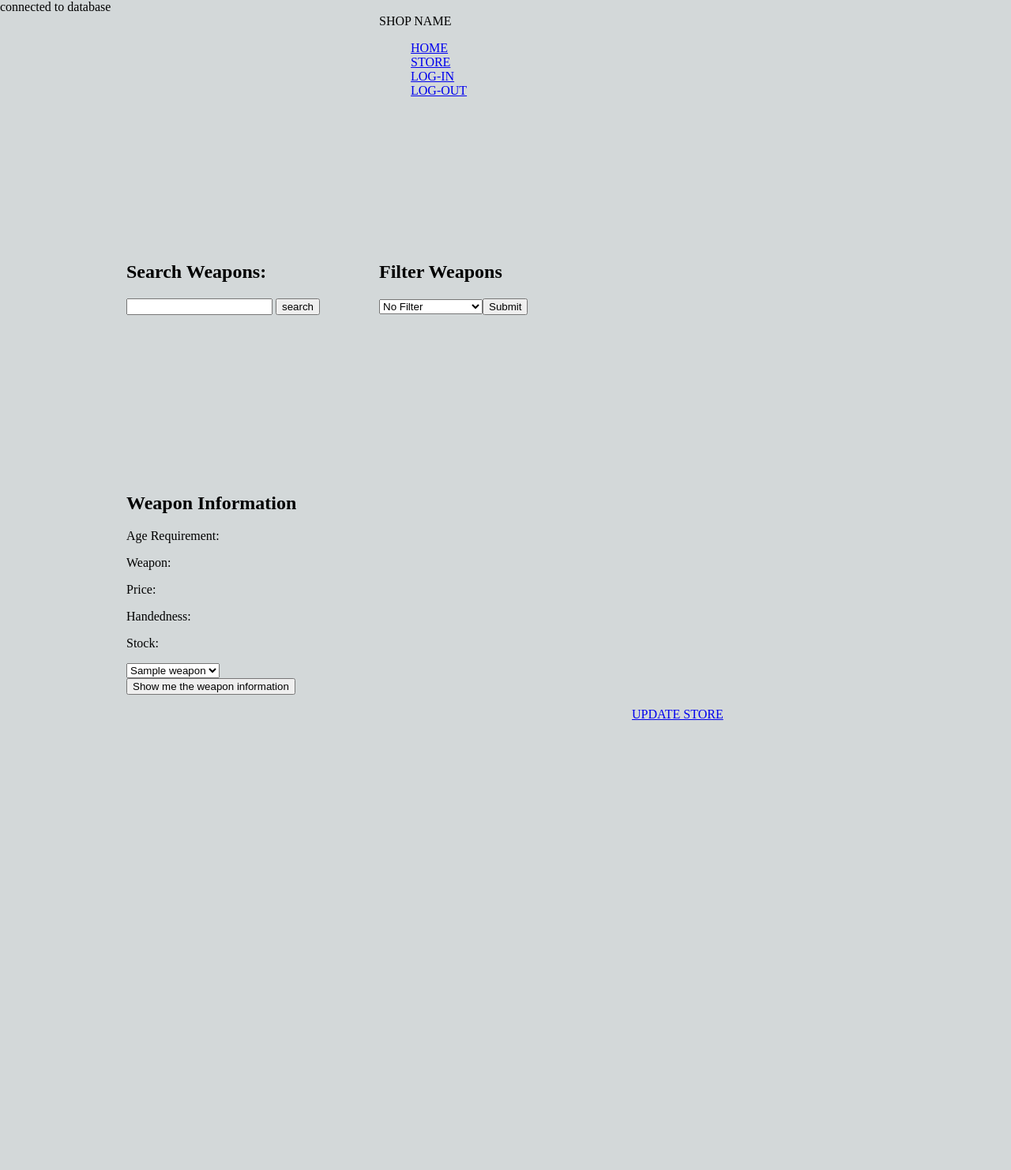
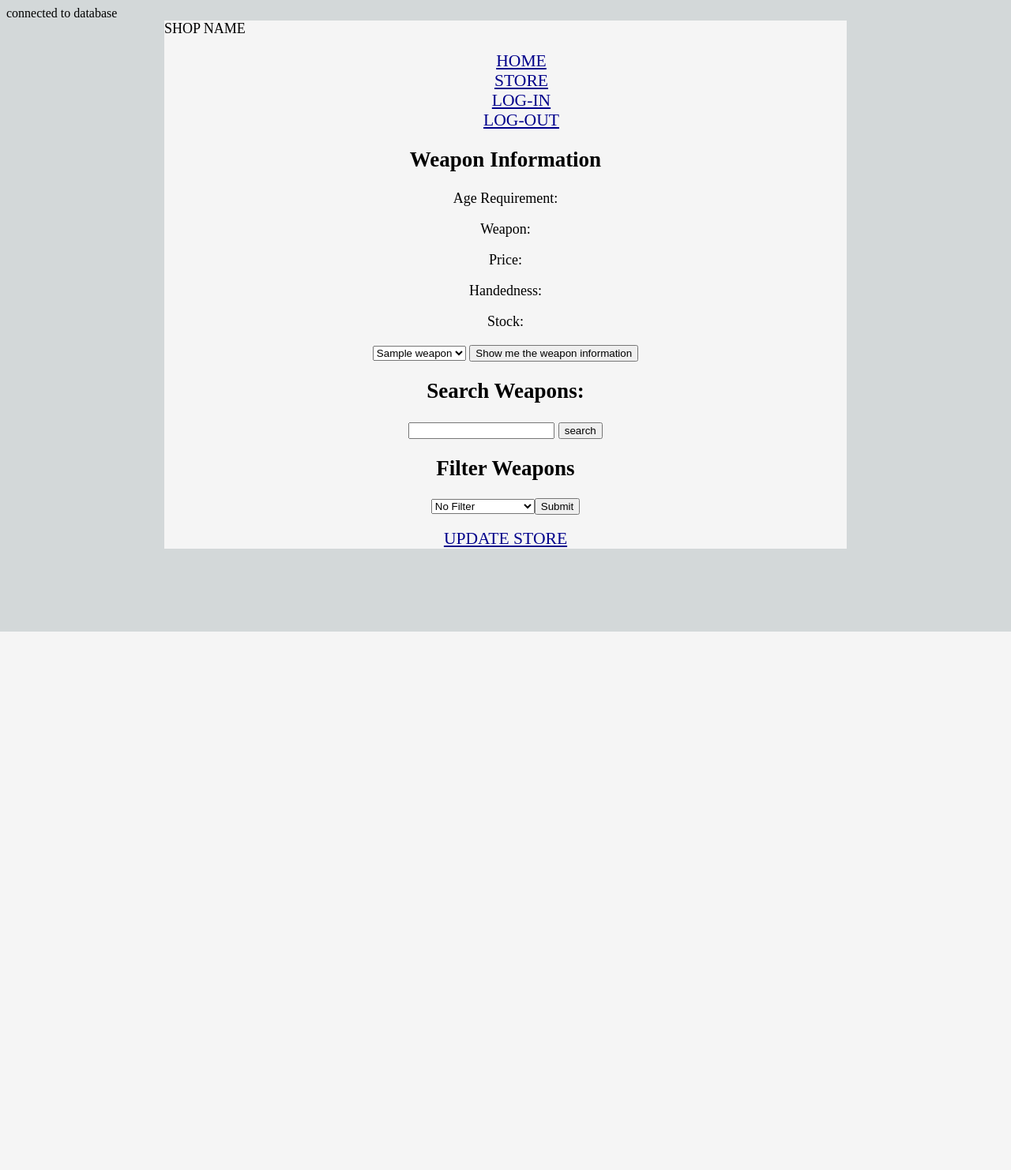
Before and after one commit to TaylorHolly/Weapons-store, a PHP site: page /store.php in a window 1280 px wide. Shown: the whole page at 79% size. After the commit the page ends 800 px from the top, so only its background shows below. Run offline with PHP 8.4, Linux system fonts and the light colour scheme; tables that the repository leaves empty or names only in its code hold one stand-in row (values such as "Sample post"); data that the repository does not hold is empty.

Commit message:
Stopped using css grid, started order page

```diff
--- a/Stylesheet.css
+++ b/Stylesheet.css
@@ -1,39 +1,45 @@
-body{
+body {
     background-color: #D3D8D9;
-    margin: auto;
+}
+
+h2 {
+    text-align: center;
+}
+
+h1 {
+    text-align: center;
+}
+
+h3 {
+    text-align: center;
+}
+
+ul {
+    text-align: center;
+}
+
+li {
+    text-align: center;
+    list-style-type: none;
+}
+
+form {
+    text-align: center;
+}
+
+p {
+    text-align: center;
+}
+
+a {
+    color: darkblue;
+    font-size: larger;
 }
 
 
-li{
-    list-style-type: none;
+#header-container {
+    margin-right: 200px;
+    margin-left: 200px;
+    background-color: whitesmoke;
+    font-size: large;
 }
-
-/*Declaring the grid*/
-.grid-container{
-    width: 960px;
-    margin: auto;
-    display: grid;
-    grid-template-columns: 1fr 1fr 1fr;
-    grid-template-rows: 1fr 1fr 1fr 1fr 1fr;
-}
-
-.grid-item-1 {
-    grid-column: 2/3;
-    grid-row: 1/2;
-}
-.grid-item-2 {
-    grid-column: 1/2;
-    grid-row: 2/3;
-}
-.grid-item-3 {
-    grid-column: 2/4;
-    grid-row: 2/3;
-}
-.grid-item-4 {
-    grid-column: 1/2;
-    grid-row: 3/4;
-}
-.grid-item-5 {
-    grid-column: 3/4;
-    grid-row: 4/5;
-}
--- a/login.php
+++ b/login.php
@@ -1,6 +1,8 @@
 <!DOCTYPE html>
 
 <html lang="en">
+
+<div id="header-container">
 
 <head>
     <title> --SHOP NAME--</title>
@@ -21,7 +23,7 @@
 
 <main>
 
-    Log In Here
+    <p> Log In Here </p>
 
     <form name='login_form' id='login_form' method='post' action ='process_login.php'>
         <label for='username'>Username:</label>
@@ -33,6 +35,7 @@
         <input type='submit' name='submit' id='submit' value='Log In'>
     </form>
 
+</div>
 </main>
 </body>
 </html>
--- a/store.php
+++ b/store.php
@@ -21,21 +21,15 @@
 <!DOCTYPE html>
 <html lang="en">
 
+<div id="header-container">
     <head>
         <title> ---SHOP NAME---</title>
         <meta charset="utf-8">
         <link rel='stylesheet' type='text/css' href='Stylesheet.css'>
     </head>
 
-    <!--<div class="grid-container"> -->
 
 <body>
-
-    <main>
-
-        <div class="grid-container">
-
-    <div class="grid-item-1">
 
     <header>
         SHOP NAME
@@ -48,14 +42,41 @@
             </ul>
         </nav>
     </header>
-    </div>
 
-    <!--<main> -->
 
-        <!--<div class="grid-container"> -->
+       <main>
 
-    <div class="grid-item-2">
-    <!-- Search Weapons Form -->
+
+           <h2>Weapon Information</h2>
+
+           <?php
+
+           echo "<p> Age Requirement: " . $this_weapon_record['Age'] . "<br>";
+           echo "<p> Weapon: " . $this_weapon_record['Weapon_Name'] . "<br>";
+           echo "<p> Price: " . $this_weapon_record['Price'] . "<br>";
+           echo "<p> Handedness: " . $this_weapon_record['Type_ID'] . "<br>";
+           echo "<p> Stock: " . $this_weapon_record['Stock'] . "<br>";
+           ?>
+
+           <!--Food Box Form-->
+           <form name='weapon_box_form' id='weapon_box_form' method = 'get' action ='store.php'>
+               <select id ='weapon' name='weapon'>
+                   <!--options-->
+                   <?php
+                   while($all_weapons_record = mysqli_fetch_assoc($all_weapons_result)){
+                       echo "<option value = '" . $all_weapons_record['Weapon_ID'] . "'>";
+                       echo $all_weapons_record['Weapon_Name'];
+                       echo "</option>";
+                   }
+
+                   ?>
+               </select>
+
+               <input type='submit' name='weapon_button' value='Show me the weapon information'>
+           </form>
+
+
+           <!-- Search Weapons Form -->
     <h2>Search Weapons:</h2>
 
     <form action="" method="post">
@@ -84,9 +105,7 @@
         mysqli_data_seek($query, 0);
     }
     ?>
-    </div>
 
-    <div class="grid-item-3">
     <!--Filter Weapons-->
 
     <h2>Filter Weapons</h2>
@@ -121,45 +140,10 @@
         }
     }
     ?>
-    </div>
 
-    <div class="grid-item-4">
-
-        <h2>Weapon Information</h2>
-
-        <?php
-
-        echo "<p> Age Requirement: " . $this_weapon_record['Age'] . "<br>";
-        echo "<p> Weapon: " . $this_weapon_record['Weapon_Name'] . "<br>";
-        echo "<p> Price: " . $this_weapon_record['Price'] . "<br>";
-        echo "<p> Handedness: " . $this_weapon_record['Type_ID'] . "<br>";
-        echo "<p> Stock: " . $this_weapon_record['Stock'] . "<br>";
-        ?>
-
-        <!--Food Box Form-->
-        <form name='weapon_box_form' id='weapon_box_form' method = 'get' action ='store.php'>
-            <select id ='weapon' name='weapon'>
-                <!--options-->
-                <?php
-                while($all_weapons_record = mysqli_fetch_assoc($all_weapons_result)){
-                    echo "<option value = '" . $all_weapons_record['Weapon_ID'] . "'>";
-                    echo $all_weapons_record['Weapon_Name'];
-                    echo "</option>";
-                }
-
-                ?>
-            </select>
-
-            <input type='submit' name='weapon_button' value='Show me the weapon information'>
-        </form>
-
-    </div>
-            <div class="grid-item-5">
-            <li> <a href='update_store.php'> UPDATE STORE </a> </li>
-            </div>
+           <li> <a href='update_store.php'> UPDATE STORE </a> </li></div>
 
 </div>
-
 </main>
 </body>
 </html>
```
Also changed, not shown: index.php (+5 -2 lines), order.php (+63 -2 lines).
